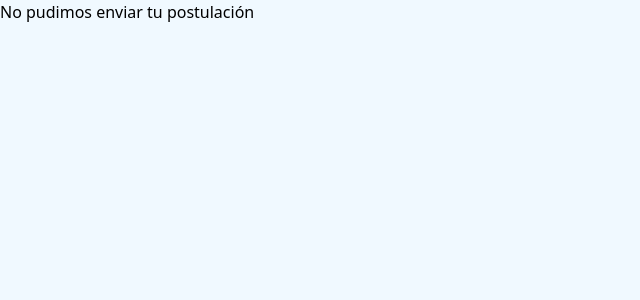
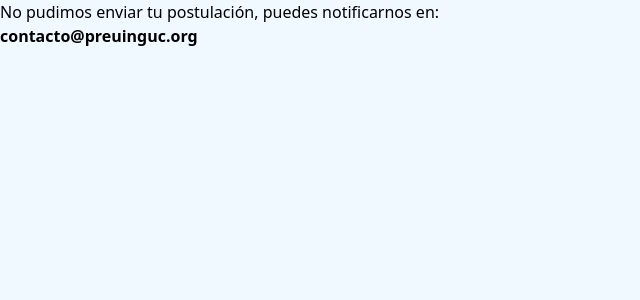
Before and after one commit to PreuIngUC/FrontEnd, a React (Vite) app: page /application/failed in a window 1280 px wide. Shown: the top 300 px of the page, without its empty margins (0-640 px from the left). Built offline with nearby package versions, Linux system fonts and the light colour scheme; no server answers.

Commit message:
más texto explicativo en formulario de equipo

```diff
--- a/src/pages/application/public/ApplicationFailed.tsx
+++ b/src/pages/application/public/ApplicationFailed.tsx
@@ -1,7 +1,14 @@
 //TODO: estilos
 //TODO: ícono de equiz roja
 function ApplicationFailed() {
-  return <p>No pudimos enviar tu postulación</p>
+  return (
+    <>
+      <p>No pudimos enviar tu postulación, puedes notificarnos en:</p>
+      <a href="mailto:contacto@preuinguc.org" className="font-bold hover:underline">
+        contacto@preuinguc.org
+      </a>
+    </>
+  )
 }
 
 export default ApplicationFailed
--- a/src/pages/application/public/ApplicationSubmitted.tsx
+++ b/src/pages/application/public/ApplicationSubmitted.tsx
@@ -1,7 +1,7 @@
 //TODO: estilos
 //TODO: ícono de check verde o azul
 function ApplicationSubmitted() {
-  return <p>Postulación realizada con éxito.</p>
+  return <p>Postulación realizada con éxito. Pronto te contactaremos!!!</p>
 }
 
 export default ApplicationSubmitted
--- a/src/pages/application/public/StaffApplication.tsx
+++ b/src/pages/application/public/StaffApplication.tsx
@@ -177,9 +177,11 @@ function StaffApplication() {
           {/* --- BLOQUE DE INFORMACIÓN INICIAL --- */}
           <div className="mb-10 bg-slate-50 border border-slate-200 rounded-xl p-6 text-slate-700 shadow-sm">
             <p className="mb-5 text-base text-center md:text-left">
-              El siguiente formulario te permitirá <strong>POSTULAR</strong> al preuniversitario
-              social de ingeniería. Esta es una primera instancia de comunicación, esperamos poder
-              conocerte ;)
+              En <strong>PreuIngUC</strong> estamos en búsqueda de personas motivadas y con ganas de
+              poner en práctica sus habilidades dentro de nuestras diferentes áreas de acción, somos
+              una comunidad unida, multidisciplinaria y animada por disminuir las brechas
+              educativas, ideal para generar nuevas redes y aplicar tus conocimientos. Esta será una
+              primera instancia de comunicación, esperamos poder conocerte pronto ;)
             </p>
 
             <div className="grid grid-cols-1 gap-4 mb-5">
@@ -190,7 +192,7 @@ function StaffApplication() {
                 </h4>
                 <ul className="list-disc pl-5 space-y-2 text-sm">
                   <li>
-                    <strong>Inicio del proceso de postulaciones:</strong> sábado 15 de agosto.
+                    <strong>Inicio del proceso de postulaciones:</strong> domingo 16 de agosto.
                   </li>
                   <li>
                     <strong>Fin del proceso de postulaciones:</strong> domingo 30 de agosto.
@@ -201,13 +203,19 @@ function StaffApplication() {
               {/* Info Preliminar */}
               <div className="bg-white p-4 rounded-lg border border-sky-100 shadow-sm">
                 <h4 className="font-bold text-blue-900 mb-2 flex items-center gap-2">💡 Cargos</h4>
+                <p className="mb-5 text-sm text-center md:text-left">
+                  A continuación puedes revisar información sobre los cargos disponibles a los que
+                  puedes postular (haciendo click/tap en el de tu interés). Puedes postular a más de
+                  uno, nos contactaremos contigo para conocerte más y definir cuál (o cuáles) sería
+                  tu cargo ideal.
+                </p>
                 <AccordionList items={roleDefinitions} />
               </div>
             </div>
 
             <p className="text-center text-sm bg-sky-100 text-blue-900 py-3 rounded-lg font-medium">
               Frente a cualquier duda o problema con este formulario escríbenos al correo:{' '}
-              <a href="mailto:preu.ing@gmail.com" className="font-bold hover:underline">
+              <a href="mailto:contacto@preuinguc.org" className="font-bold hover:underline">
                 contacto@preuinguc.org
               </a>
             </p>
```
